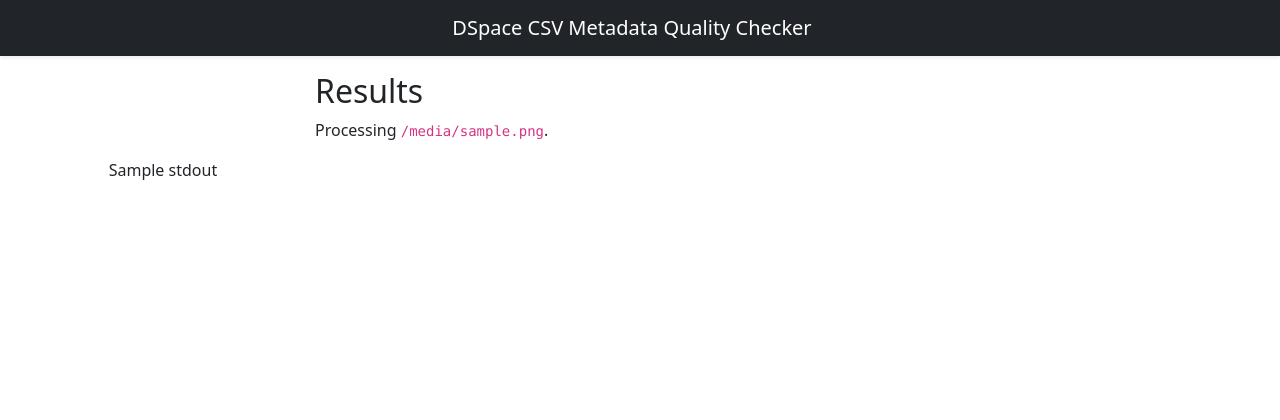
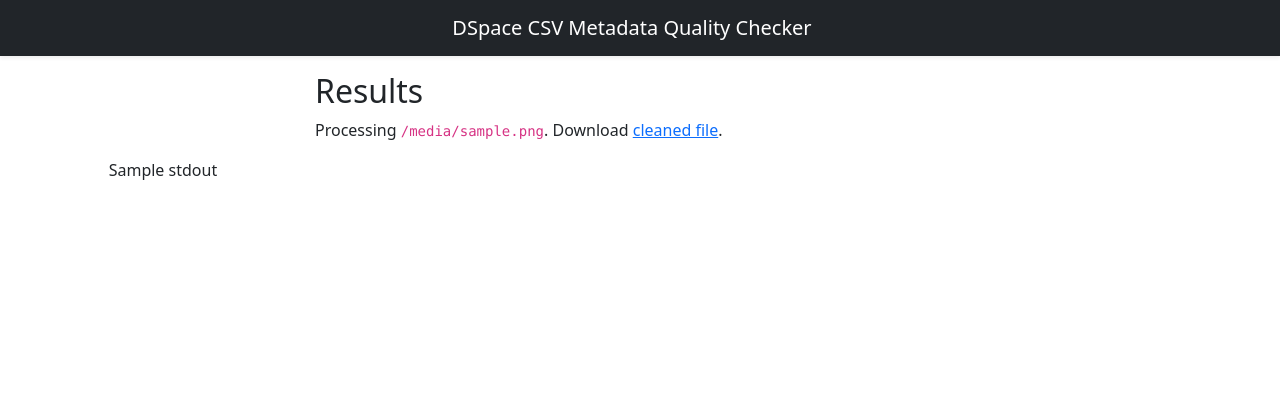
Before and after one commit to ilri/csv-metadata-quality-web, a Flask app: template templates/result.html in a window 1280 px wide. Shown: the top 420 px of the page. Run offline with Flask 2, Linux system fonts and the light colour scheme; the template is opened without the code that fills it: most values are stand-ins (such as "Sample title", 1, 10 or a date in 2020); some libraries are stand-ins or nearby versions.

Commit message:
Add downloading of cleaned CSV file

```diff
--- a/main.py
+++ b/main.py
@@ -5,7 +5,15 @@
 
 from ansi2html import Ansi2HTMLConverter
 from csv_metadata_quality.version import VERSION as cli_version
-from flask import Flask, abort, redirect, render_template, request, url_for
+from flask import (
+    Flask,
+    abort,
+    redirect,
+    render_template,
+    request,
+    send_from_directory,
+    url_for,
+)
 from werkzeug.utils import secure_filename
 
 app = Flask(__name__)
@@ -46,8 +54,10 @@
 
     # do we need to use secure_filename again here?
     input_file = os.path.join(app.config["UPLOAD_PATH"], filename)
-    # TODO: write an output file based on the input file name
-    output_file = os.path.join(app.config["UPLOAD_PATH"], "test.csv")
+    # write output file with the same name as the input file plus "-cleaned"
+    output_file = os.path.join(
+        app.config["UPLOAD_PATH"], os.path.splitext(filename)[0] + "-cleaned.csv"
+    )
 
     sys.argv = ["", "-i", input_file, "-o", output_file]
 
@@ -62,11 +72,20 @@
     conv = Ansi2HTMLConverter()
     html = conv.convert(results.stdout)
     return render_template(
-        "result.html", cli_version=cli_version, filename=filename, stdout=html
+        "result.html",
+        cli_version=cli_version,
+        filename=filename,
+        stdout=html,
+        base64name=base64slug,
     )
 
-    # I should remember this Flask-specific way to send files to the client
-    # return send_from_directory(app.config["UPLOAD_FOLDER"], filename)
+
+@app.route("/result/<base64slug>/download")
+def result_download(base64slug):
+    filename = b64decode(base64slug).decode("ascii")
+    filename = secure_filename(os.path.splitext(filename)[0] + "-cleaned.csv")
+
+    return send_from_directory(app.config["UPLOAD_PATH"], filename, as_attachment=True)
 
 
 if __name__ == "__main__":
--- a/templates/result.html
+++ b/templates/result.html
@@ -6,7 +6,7 @@
     <main class="flex-shrink-0">
       <div class="container">
         <h1 class="mt-3 fs-2">Results</h1>
-        <p>Processing <code>{{ filename }}</code>.</p>
+        <p>Processing <code>{{ filename }}</code>. Download <a href="/result/{{ base64name }}/download" title="{{ filename | replace('.csv', '-cleaned.csv') }}">cleaned file</a>.</p>
       </div>
     </main>
 
```
